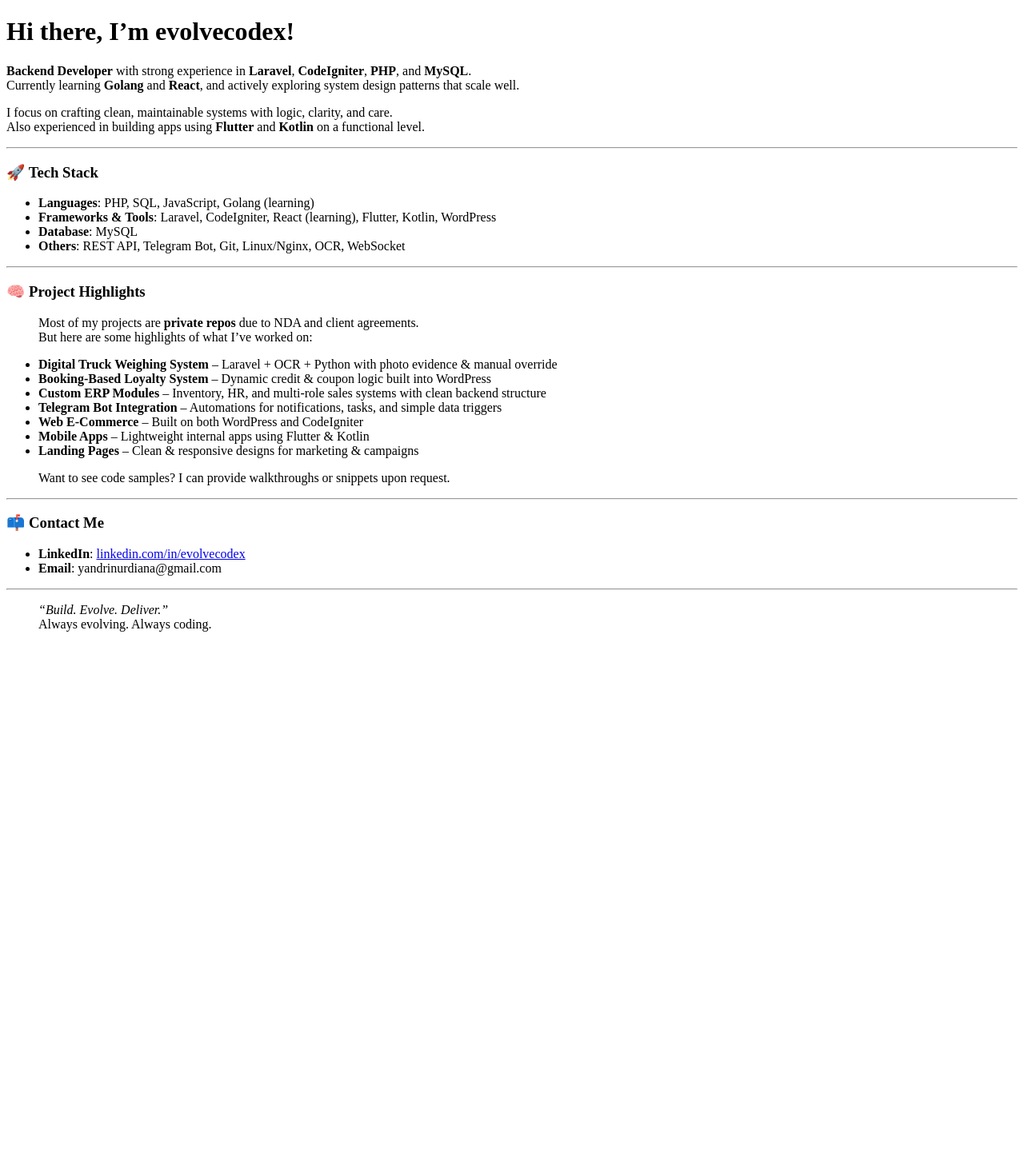
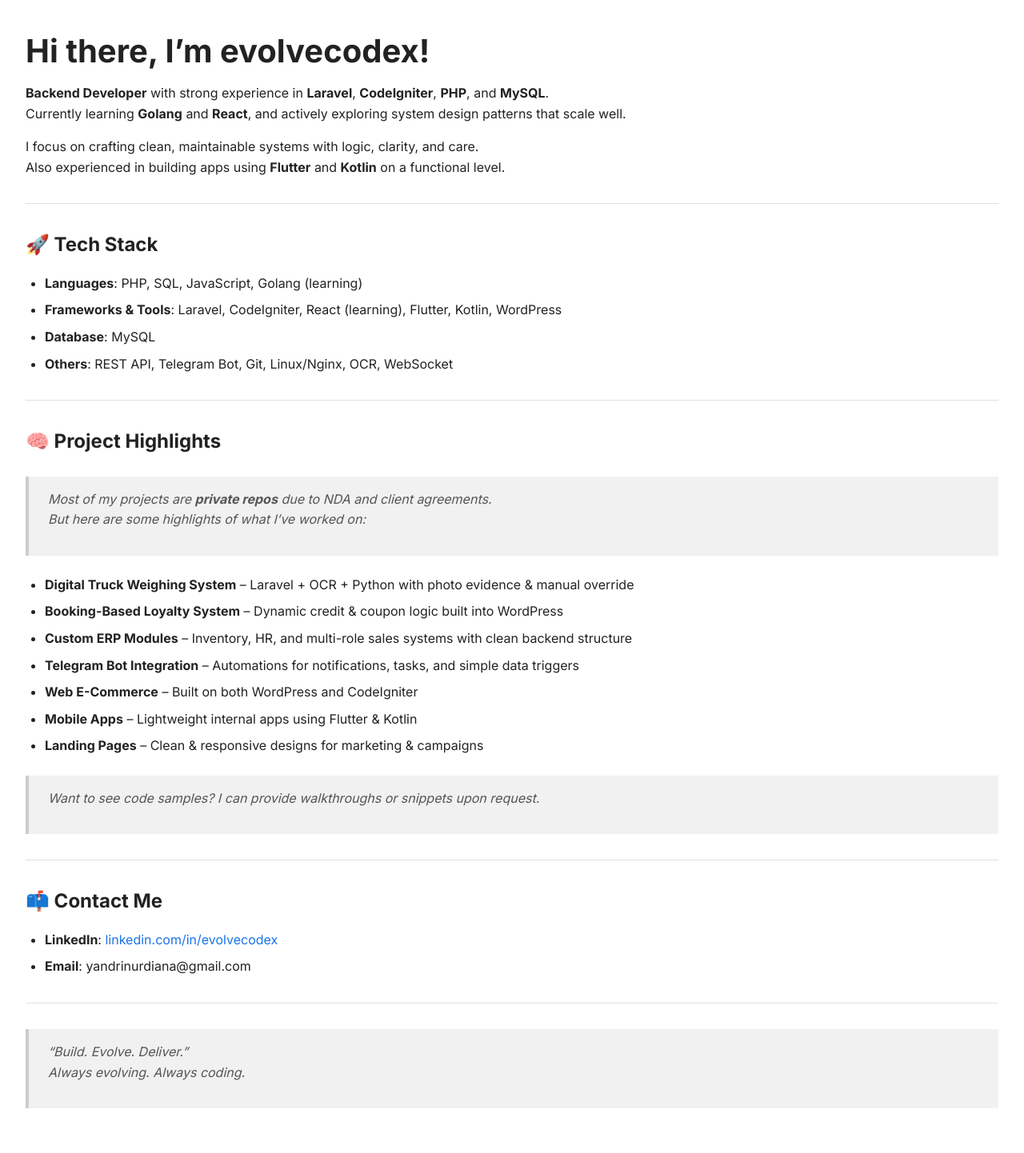
Before and after one commit to seblakcenghar/seblakcenghar.github.io, a Jekyll site: the page built from index.md, in a window 1280 px wide. Shown: the whole page at 80% size. Built offline with Jekyll 4.4.1, drawn with Linux system fonts in a browser that asks for light colours; our own code applies the rules of GitHub Pages for plain Markdown files; before the commit the page ends 900 px from its top, so only the background shows below that.

Commit message:
Update custom.html

```diff
--- a/_layouts/custom.html
+++ b/_layouts/custom.html
@@ -3,7 +3,7 @@
   <head>
     <meta charset="utf-8">
     <title>{{ page.title }}</title>
-    <link rel="stylesheet" href="/css/custom.css">
+    <link rel="stylesheet" href="/assets/css/custom.css">
   </head>
   <body>
     {{ content }}
```
